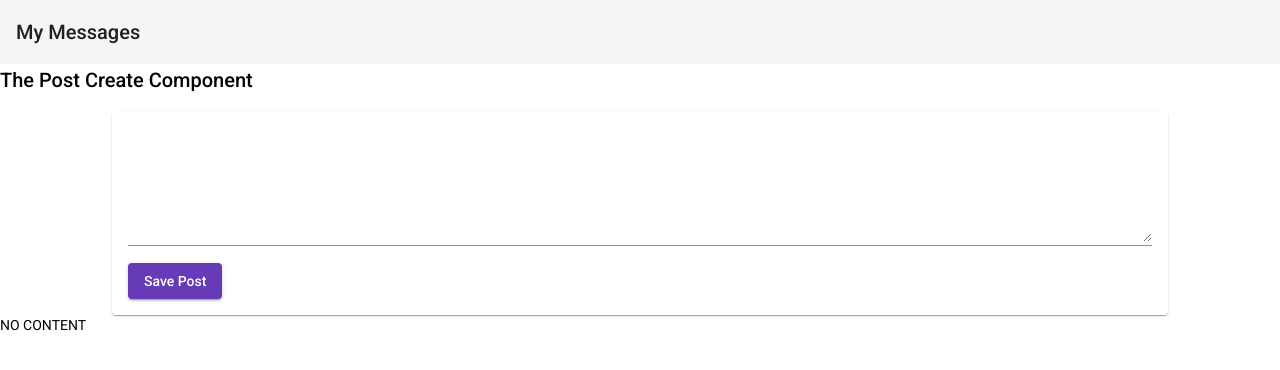
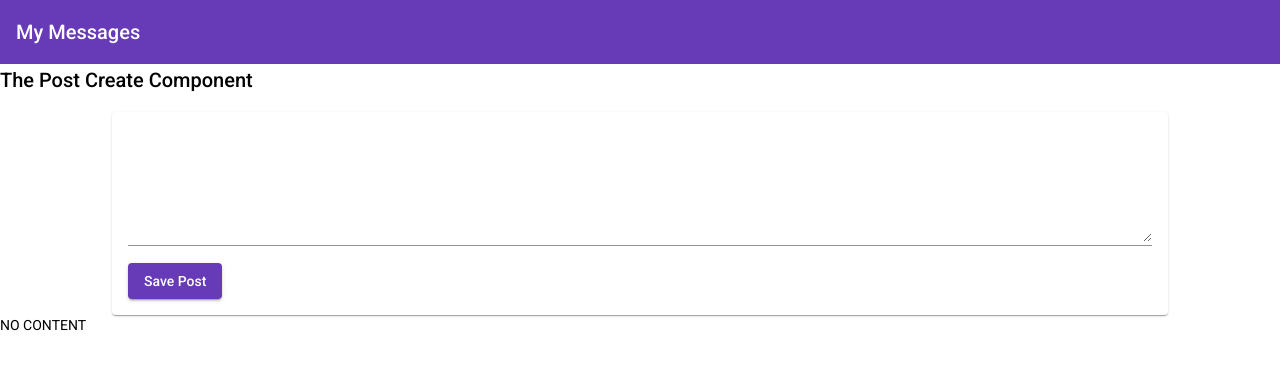
Before and after one commit to AMGAS14/my-shopingify, an Angular app: page / in a window 1280 px wide. Shown: the top 370 px of the page. Built offline with nearby package versions, Linux system fonts and the light colour scheme.

Commit message:
commit error

```diff
--- a/src/app/header/header.component.html
+++ b/src/app/header/header.component.html
@@ -1,3 +1,3 @@
 
 
-<mat-toolbar collor="primary">My Messages</mat-toolbar>
+<mat-toolbar color="primary">My Messages</mat-toolbar>
```
